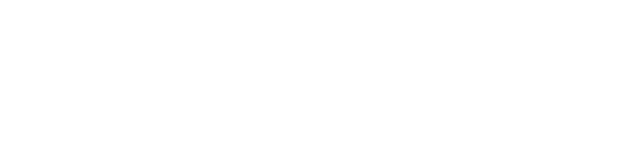
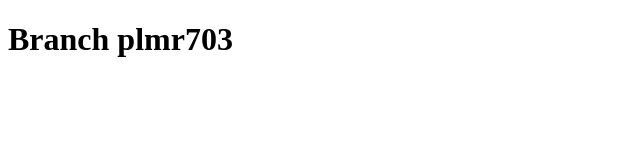
Before and after one commit to plmr703/final-merge, a plain HTML site: page index.html in a window 1280 px wide. Shown: the whole page, without its empty margins (0-640 px from the left). Drawn offline with Linux system fonts and the light colour scheme.

Commit message:
write code in branch plmr703

```diff
--- a/index.html
+++ b/index.html
@@ -6,6 +6,6 @@
     <title>Document</title>
 </head>
 <body>
-
+    <h1>Branch plmr703</h1>
 </body>
 </html>
```
